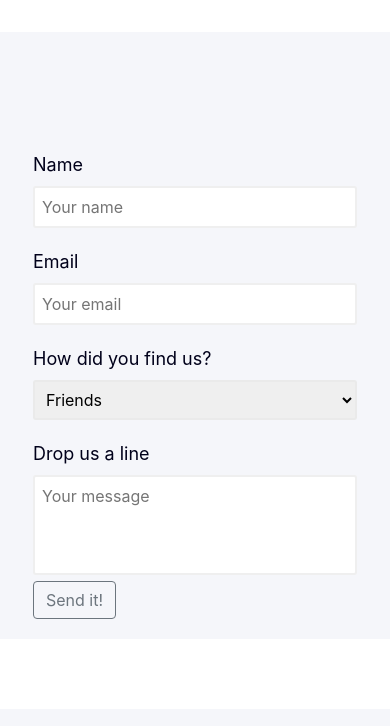
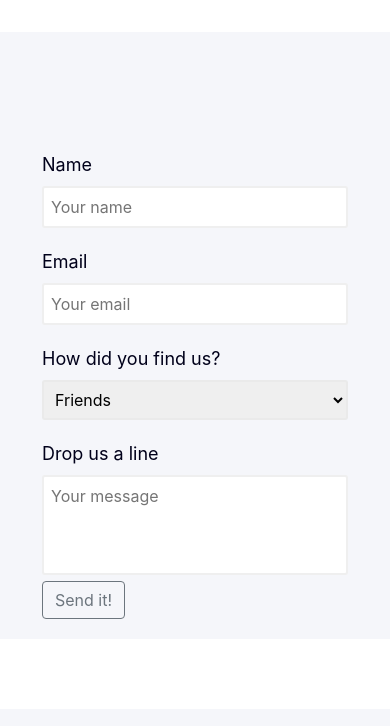
Before and after one commit to Metrevelii/FinalProject, a website: page index.html in a window 390 px wide. Shown: the part 8620-9346 px from the top of the page. Drawn offline with nearby package versions, Linux system fonts and the light colour scheme.

Commit message:
fixed contact-form width

```diff
--- a/scss/main/media.scss
+++ b/scss/main/media.scss
@@ -86,7 +86,7 @@
     }
 
     .contact-form {
-        width: 80%;
+        width: 85%;
     }
 }
 
--- a/scss/main/page1.scss
+++ b/scss/main/page1.scss
@@ -262,7 +262,7 @@ header {
 
     }
     .contact-form {
-        width: 90%;
+        width: 85%;
         margin: 0 auto;
         padding:0 0 20px 0;
     }
```
Also changed, not shown: style/main.css.
